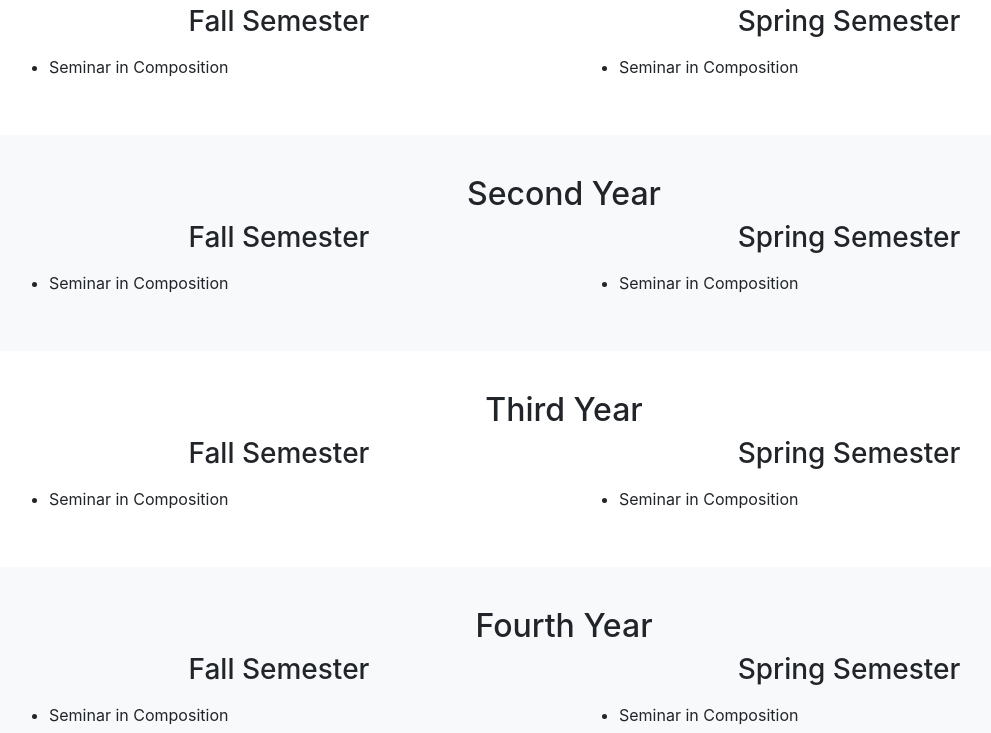
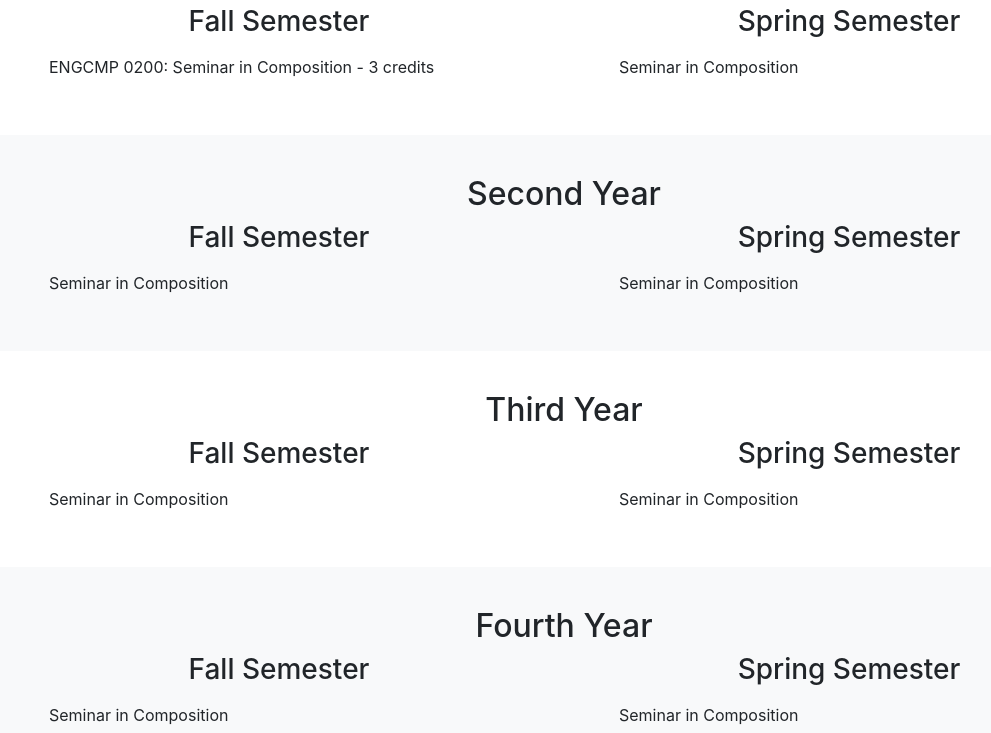
Before and after one commit to shane412/Personal-Catalog, a plain HTML site: page sampleschedule.html in a window 1280 px wide. Shown: the part 627-1360 px from the top of the page, without its empty margins (76-1067 px from the left). Drawn offline with Linux system fonts and the light colour scheme.

Commit message:
Adjusted Sample Schedule

```diff
--- a/sampleschedule.html
+++ b/sampleschedule.html
@@ -56,14 +56,14 @@
             <div class="col-md-6">
               <h3>Fall Semester</h3>
               <p class="lead"></p>
-              <ul>
-                <li class="text-left">Seminar in Composition</li>
+              <ul style="list-style-type:none;">
+                <li class="text-left">ENGCMP 0200: Seminar in Composition - 3 credits</li>
               </ul>
             </div>
             <div class="col-md-6">
               <h3>Spring Semester</h3>
               <p class="lead"></p>
-              <ul>
+              <ul style="list-style-type:none;">
                 <li class="text-left">Seminar in Composition</li>
               </ul>
             </div>
@@ -82,14 +82,14 @@
             <div class="col-md-6">
               <h3>Fall Semester</h3>
               <p class="lead"></p>
-              <ul>
+              <ul style="list-style-type:none;">
                 <li class="text-left">Seminar in Composition</li>
               </ul>
             </div>
             <div class="col-md-6">
               <h3>Spring Semester</h3>
               <p class="lead"></p>
-              <ul>
+              <ul style="list-style-type:none;">
                 <li class="text-left">Seminar in Composition</li>
               </ul>
             </div>
@@ -108,14 +108,14 @@
             <div class="col-md-6">
               <h3>Fall Semester</h3>
               <p class="lead"></p>
-              <ul>
+              <ul style="list-style-type:none;">
                 <li class="text-left">Seminar in Composition</li>
               </ul>
             </div>
             <div class="col-md-6">
               <h3>Spring Semester</h3>
               <p class="lead"></p>
-              <ul>
+              <ul style="list-style-type:none;">
                 <li class="text-left">Seminar in Composition</li>
               </ul>
             </div>
@@ -134,14 +134,14 @@
             <div class="col-md-6">
               <h3>Fall Semester</h3>
               <p class="lead"></p>
-              <ul>
+              <ul style="list-style-type:none;">
                 <li class="text-left">Seminar in Composition</li>
               </ul>
             </div>
             <div class="col-md-6">
               <h3>Spring Semester</h3>
               <p class="lead"></p>
-              <ul>
+              <ul style="list-style-type:none;">
                 <li class="text-left">Seminar in Composition</li>
               </ul>
             </div>
```
